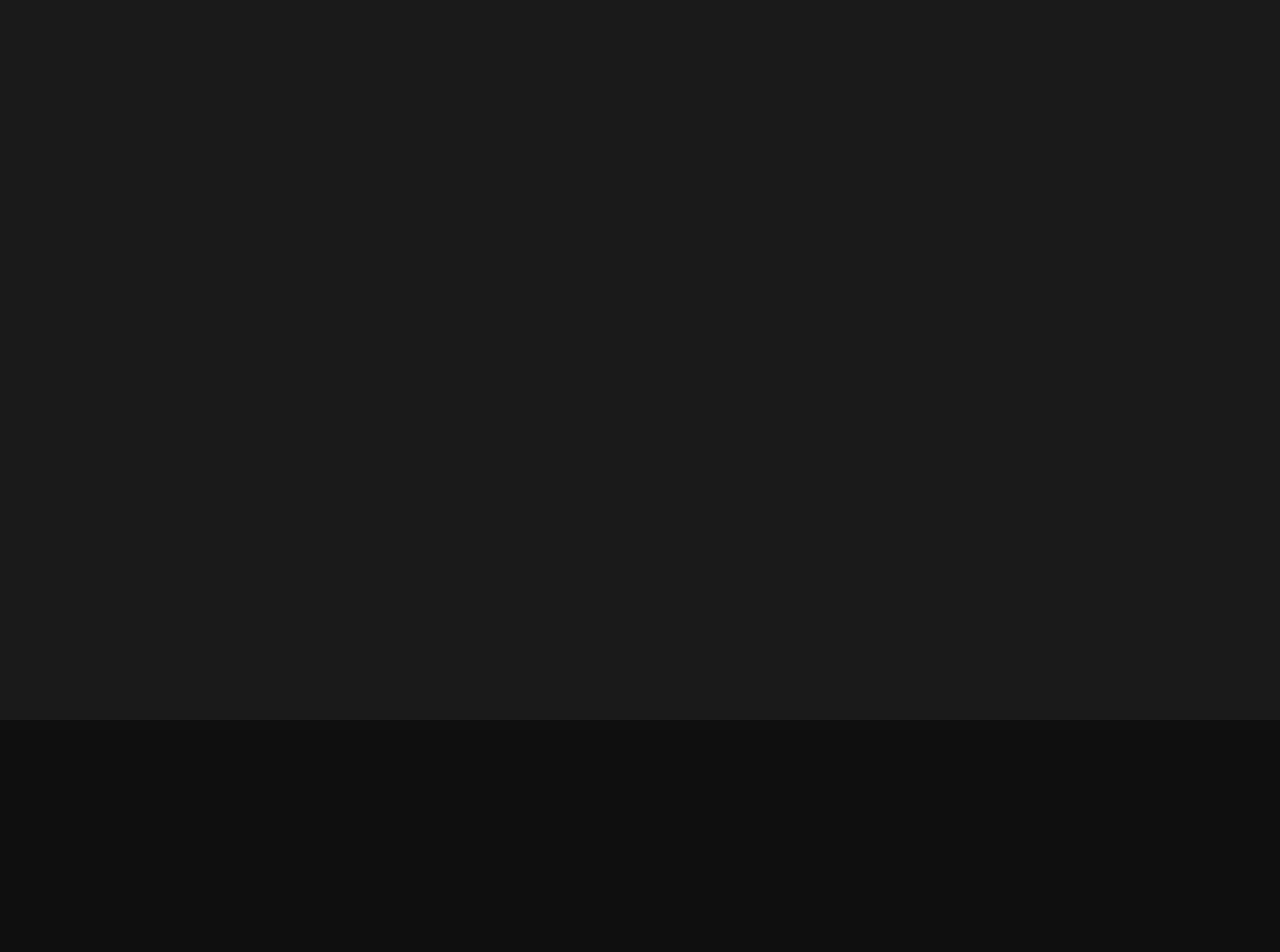
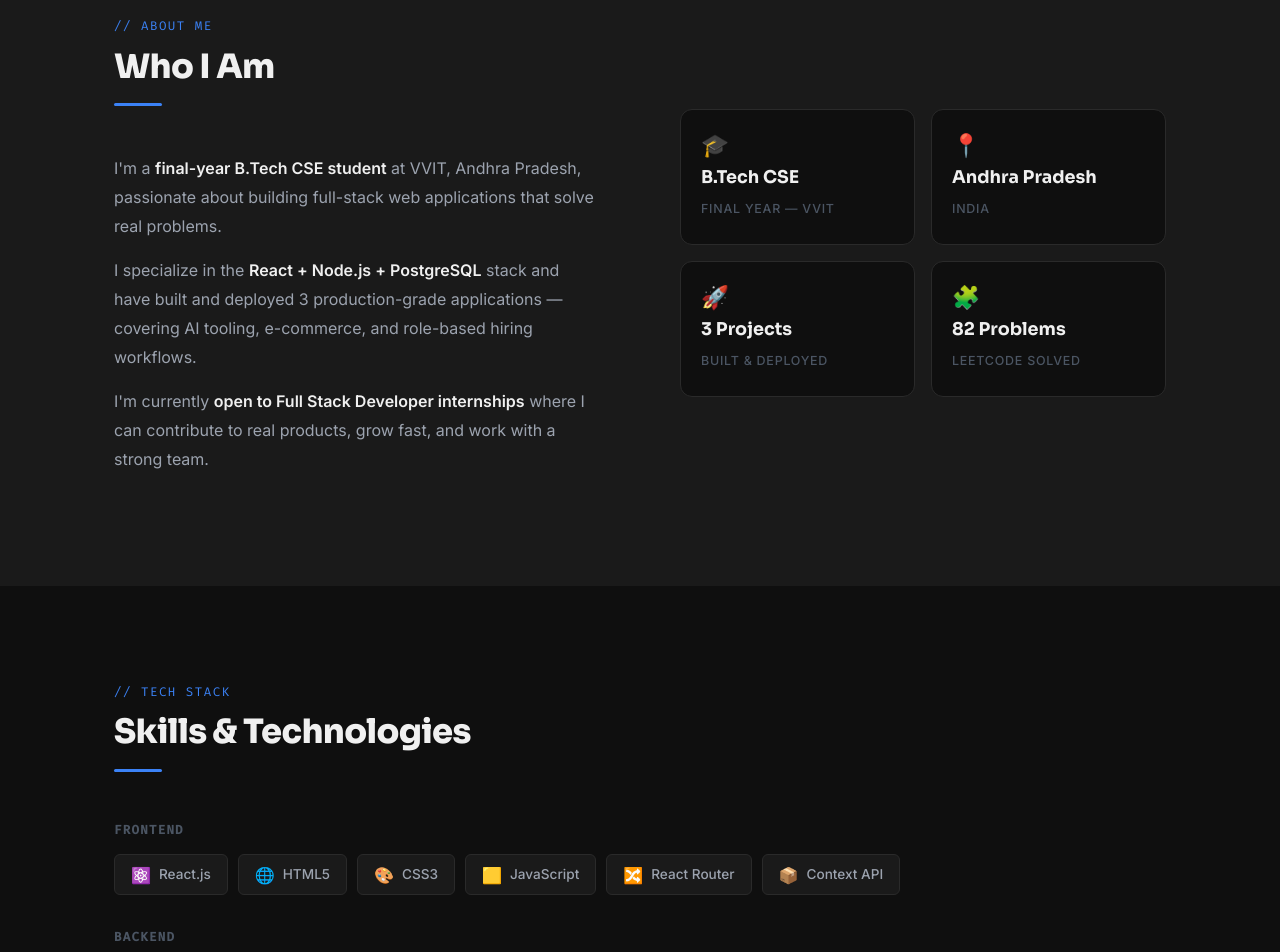
Before and after one commit to Thejesh1007/portfolio, a React (Vite) app: page / in a window 1280 px wide. Shown: the part 880-1832 px from the top of the page. Built offline with nearby package versions, Linux system fonts and the light colour scheme.

Commit message:
Phase 3 — About and Skills sections

```diff
--- a/src/App.jsx
+++ b/src/App.jsx
@@ -1,5 +1,7 @@
 import Navbar from './components/Navbar'
 import Hero from './components/Hero'
+import About from './components/About'
+import Skills from './components/Skills'
 
 export default function App() {
   return (
@@ -7,8 +9,8 @@ export default function App() {
       <Navbar />
       <main>
         <Hero />
-        <section id="about"          style={{ minHeight: '100vh', background: 'var(--bg-card)' }} />
-        <section id="skills"         style={{ minHeight: '60vh',  background: 'var(--bg)' }} />
+        <About />
+        <Skills />
         <section id="projects"       style={{ minHeight: '100vh', background: 'var(--bg-card)' }} />
         <section id="certifications" style={{ minHeight: '60vh',  background: 'var(--bg)' }} />
         <section id="contact"        style={{ minHeight: '60vh',  background: 'var(--bg-card)' }} />
--- /dev/null
+++ b/src/components/About.jsx
@@ -0,0 +1,45 @@
+import '../styles/About.css'
+
+const STATS = [
+  { icon: '🎓', value: 'B.Tech CSE', label: 'Final Year — VVIT' },
+  { icon: '📍', value: 'Andhra Pradesh', label: 'India' },
+  { icon: '🚀', value: '3 Projects', label: 'Built & Deployed' },
+  { icon: '🧩', value: '82 Problems', label: 'LeetCode Solved' },
+]
+
+export default function About() {
+  return (
+    <section id="about" className="about section">
+      <div className="container about-inner">
+        <div className="about-left">
+          <p className="section-label">// about me</p>
+          <h2 className="section-title">Who I Am</h2>
+          <div className="divider" />
+          <p className="about-text">
+            I'm a <strong>final-year B.Tech CSE student</strong> at VVIT, Andhra Pradesh,
+            passionate about building full-stack web applications that solve real problems.
+          </p>
+          <p className="about-text">
+            I specialize in the <strong>React + Node.js + PostgreSQL</strong> stack and have
+            built and deployed 3 production-grade applications — covering AI tooling,
+            e-commerce, and role-based hiring workflows.
+          </p>
+          <p className="about-text">
+            I'm currently <strong>open to Full Stack Developer internships</strong> where I
+            can contribute to real products, grow fast, and work with a strong team.
+          </p>
+        </div>
+
+        <div className="about-right">
+          {STATS.map(({ icon, value, label }) => (
+            <div className="about-stat" key={label}>
+              <span className="about-stat-icon">{icon}</span>
+              <span className="about-stat-value">{value}</span>
+              <span className="about-stat-label">{label}</span>
+            </div>
+          ))}
+        </div>
+      </div>
+    </section>
+  )
+}
--- /dev/null
+++ b/src/components/Skills.jsx
@@ -0,0 +1,86 @@
+import '../styles/Skills.css'
+
+const SKILL_GROUPS = [
+  {
+    label: 'Frontend',
+    skills: [
+      { icon: '⚛️', name: 'React.js' },
+      { icon: '🌐', name: 'HTML5' },
+      { icon: '🎨', name: 'CSS3' },
+      { icon: '🟨', name: 'JavaScript' },
+      { icon: '🔀', name: 'React Router' },
+      { icon: '📦', name: 'Context API' },
+    ],
+  },
+  {
+    label: 'Backend',
+    skills: [
+      { icon: '🟢', name: 'Node.js' },
+      { icon: '🚂', name: 'Express.js' },
+      { icon: '🔌', name: 'REST APIs' },
+      { icon: '🧱', name: 'Middleware Architecture' },
+    ],
+  },
+  {
+    label: 'Database',
+    skills: [
+      { icon: '🐘', name: 'PostgreSQL' },
+      { icon: '🔷', name: 'Prisma ORM' },
+      { icon: '🗄️', name: 'SQL' },
+      { icon: '📐', name: 'Data Modeling' },
+    ],
+  },
+  {
+    label: 'Auth & Security',
+    skills: [
+      { icon: '🔐', name: 'JWT Authentication' },
+      { icon: '👥', name: 'RBAC' },
+      { icon: '🔒', name: 'bcrypt' },
+    ],
+  },
+  {
+    label: 'AI Integration',
+    skills: [
+      { icon: '🤖', name: 'Google Gemini API' },
+      { icon: '💬', name: 'Prompt Engineering' },
+    ],
+  },
+  {
+    label: 'Tools & DevOps',
+    skills: [
+      { icon: '🐙', name: 'Git & GitHub' },
+      { icon: '📮', name: 'Postman' },
+      { icon: '▲', name: 'Vercel' },
+      { icon: '🎯', name: 'Render' },
+      { icon: '🗃️', name: 'Neon PostgreSQL' },
+      { icon: '💻', name: 'VS Code' },
+    ],
+  },
+]
+
+export default function Skills() {
+  return (
+    <section id="skills" className="skills section">
+      <div className="container skills-inner">
+        <p className="section-label">// tech stack</p>
+        <h2 className="section-title">Skills & Technologies</h2>
+        <div className="divider" />
+        <div className="skills-grid">
+          {SKILL_GROUPS.map(({ label, skills }) => (
+            <div className="skills-group" key={label}>
+              <span className="skills-group-label">{label}</span>
+              <div className="skills-pills">
+                {skills.map(({ icon, name }) => (
+                  <div className="skill-pill" key={name}>
+                    <span className="skill-pill-icon">{icon}</span>
+                    {name}
+                  </div>
+                ))}
+              </div>
+            </div>
+          ))}
+        </div>
+      </div>
+    </section>
+  )
+}
--- /dev/null
+++ b/src/styles/About.css
@@ -0,0 +1,84 @@
+.about {
+  background: var(--bg-card);
+}
+
+.about-inner {
+  display: grid;
+  grid-template-columns: 1fr 1fr;
+  gap: 80px;
+  align-items: center;
+}
+
+.about-left {
+  display: flex;
+  flex-direction: column;
+}
+
+.about-text {
+  font-size: 1rem;
+  color: var(--text-secondary);
+  line-height: 1.8;
+  margin-bottom: 16px;
+}
+
+.about-text strong {
+  color: var(--text-primary);
+  font-weight: 600;
+}
+
+.about-right {
+  display: grid;
+  grid-template-columns: 1fr 1fr;
+  gap: 16px;
+}
+
+.about-stat {
+  background: var(--bg);
+  border: 1px solid var(--border);
+  border-radius: var(--radius-md);
+  padding: 24px 20px;
+  display: flex;
+  flex-direction: column;
+  gap: 10px;
+  transition: border-color var(--trans), transform var(--trans);
+}
+
+.about-stat:hover {
+  border-color: var(--accent);
+  transform: translateY(-2px);
+}
+
+.about-stat-icon {
+  font-size: 1.4rem;
+  line-height: 1;
+}
+
+.about-stat-value {
+  font-family: var(--font-heading);
+  font-size: 1.1rem;
+  font-weight: 700;
+  color: var(--text-primary);
+  line-height: 1.3;
+}
+
+.about-stat-label {
+  font-size: 0.78rem;
+  color: var(--text-muted);
+  font-weight: 500;
+  text-transform: uppercase;
+  letter-spacing: 0.06em;
+}
+
+@media (max-width: 900px) {
+  .about-inner {
+    grid-template-columns: 1fr;
+    gap: 48px;
+  }
+}
+
+@media (max-width: 480px) {
+  .about-right {
+    grid-template-columns: 1fr 1fr;
+    gap: 12px;
+  }
+}
--- /dev/null
+++ b/src/styles/Skills.css
@@ -0,0 +1,62 @@
+.skills {
+  background: var(--bg);
+}
+
+.skills-inner {
+  display: flex;
+  flex-direction: column;
+}
+
+.skills-grid {
+  display: flex;
+  flex-direction: column;
+  gap: 32px;
+}
+
+.skills-group {
+  display: flex;
+  flex-direction: column;
+  gap: 14px;
+}
+
+.skills-group-label {
+  font-size: 0.78rem;
+  font-weight: 600;
+  color: var(--text-muted);
+  text-transform: uppercase;
+  letter-spacing: 0.1em;
+  font-family: var(--font-mono);
+}
+
+.skills-pills {
+  display: flex;
+  flex-wrap: wrap;
+  gap: 10px;
+}
+
+.skill-pill {
+  display: inline-flex;
+  align-items: center;
+  gap: 8px;
+  padding: 8px 16px;
+  background: var(--bg-card);
+  border: 1px solid var(--border);
+  border-radius: var(--radius-sm);
+  font-size: 0.85rem;
+  font-weight: 500;
+  color: var(--text-secondary);
+  transition: all var(--trans);
+  cursor: default;
+}
+
+.skill-pill:hover {
+  border-color: var(--accent);
+  color: var(--text-primary);
+  background: var(--accent-muted);
+  transform: translateY(-1px);
+}
+
+.skill-pill-icon {
+  font-size: 1rem;
+  line-height: 1;
+}
```
Also changed, not shown: public/favicon.svg.
